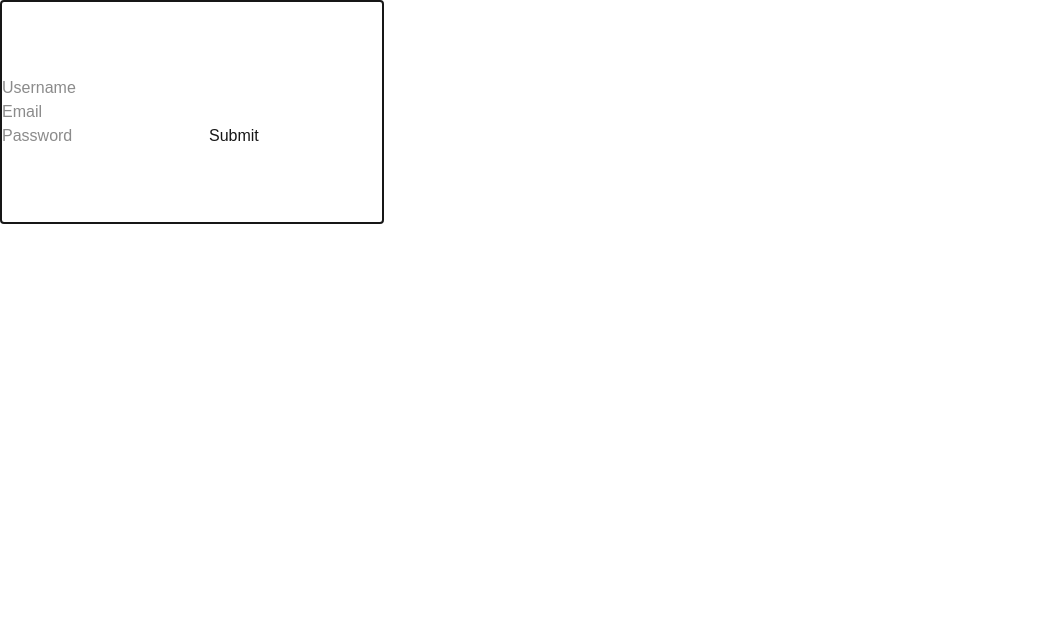
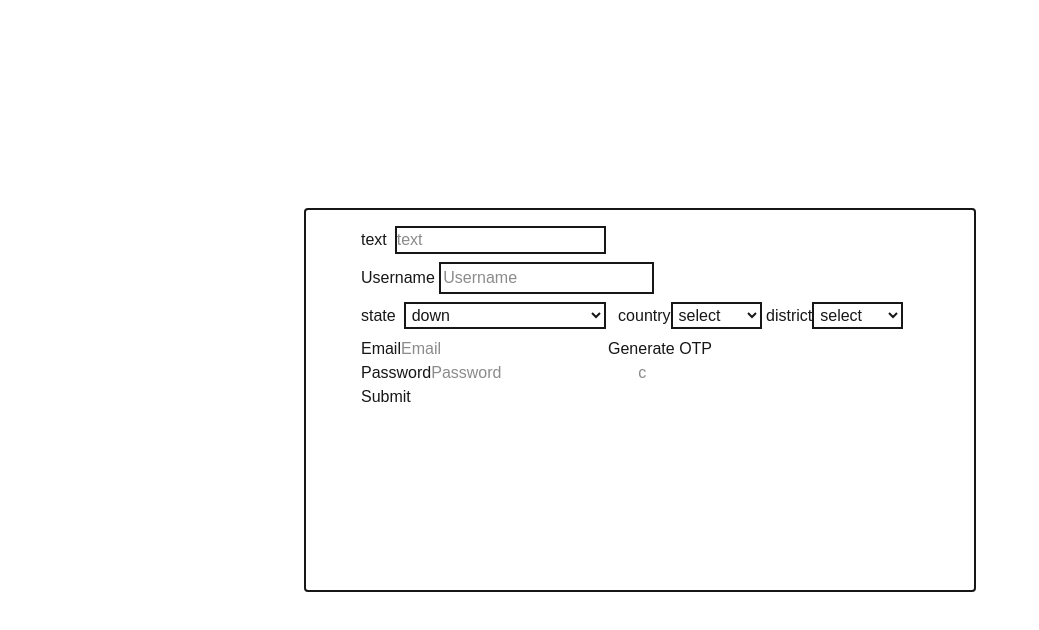
Before and after one commit to rajritik4041/Unvision, a Next.js app in the folder form_detect/: page /signup in a window 1280 px wide. Shown: the top 630 px of the page, without its empty margins (0-1039 px from the left). Built offline with nearby package versions, Linux system fonts and the light colour scheme.

Commit message:
sign up created

```diff
--- a/form_detect/src/app/(components)/signup/page.jsx
+++ b/form_detect/src/app/(components)/signup/page.jsx
@@ -29,13 +29,89 @@ function page() {
 
   return (
     <div>
-      <div className='border-2 rounded-[4px] h-56 w-96 flex flex-col items-center justify-center gap-4'>
-        <form onSubmit={handleSubmit(submitdata)}>
-          <input type="text" placeholder='Username' name='username' value={user.username} onChange={setdata} />
-          <input type="email" placeholder='Email' value={user.email} name='email' onChange={setdata} />
-          <input type="password" placeholder='Password' value={user.password} name='password' onChange={setdata} />
-          <input type="submit" value="Submit" />
-        </form>
+      <div className='flex justify-center items-center h-[100vh]'>
+        <div className='border-2 rounded-[4px] h-96 w-2xl flex  justify-center gap-4 p-2'>
+          <form onSubmit={handleSubmit(submitdata)}>
+           <div>
+            <label htmlFor="text">text</label>
+             <input type="text" name="text" placeholder='text' className='border-2 m-2' />
+             </div>
+
+            <div>
+              <label htmlFor="username">Username </label>
+            <input type="text" placeholder='Username' name='username' value={user.username} onChange={setdata} className='border-2 p-0.5' />
+            </div>
+
+           <div>
+            <label htmlFor="state">state</label>
+            <select className='border-2 p-0.5 m-2'>
+              <option value="state">down</option>
+              <option value="state">Andhra Pradesh (AP)</option>
+              <option value="state">Arunachal Pradesh (AR) </option>
+              <option value="state">Assam (AS)</option>
+              <option value="state">Bihar (BR)</option>
+              <option value="state">Chhattisgarh (CG/CT)</option>
+              <option value="state">Goa (GA)</option>
+              <option value="state">Gujarat (GJ)</option>
+              <option value="state">Haryana (HR)</option>
+              <option value="state">Himachal Pradesh (HP)</option>
+              <option value="state">Jharkhand (JH)</option>
+              <option value="state">Karnataka (KA)</option>
+              <option value="state">Kerala (KL)</option>
+              <option value="state">Madhya Pradesh (MP)</option>
+              <option value="state">Maharashtra (MH)</option>
+              <option value="state">Manipur (MN)</option>
+              <option value="state">Meghalaya (ML)</option>
+              <option value="state"> Mizoram (MZ)</option>
+              <option value="state"> Nagaland (NL)</option>
+              <option value="state">Odisha (OR/OD)</option>
+              <option value="state">Punjab (PB)</option>
+              <option value="state">Rajasthan (RJ)</option>
+              <option value="state">Sikkim (SK)</option>
+              <option value="state">Tamil Nadu (TN)</option>
+              <option value="state">Telangana (TG/TS)</option>
+              <option value="state">Tripura (TR)</option>
+              <option value="state">Uttarakhand (UK/UT)</option>
+              <option value="state">Uttar Pradesh (UP)</option>
+              <option value="state">  West Bengal (WB)</option>
+            </select>
+            <label htmlFor="state"> country</label>
+            <select className='border-2 p-0.5'>
+              <option value="country">select</option>
+              <option value="country">india</option>
+              <option value="country">usa</option>
+              <option value="country">germany</option>
+              <option value="country">russia</option>
+            </select> <label htmlFor="district"> district</label>
+            <select className='border-2 p-0.5'>
+              <option value="country">select</option>
+              <option value="country">india</option>
+              <option value="country">usa</option>
+              <option value="country">germany</option>
+              <option value="country">russia</option>
+            </select>
+            </div>
+
+            <div>
+              <label htmlFor="email"> Email</label>
+               <input type="email" placeholder='Email' value={user.email} name='email' onChange={setdata} />
+               <button>
+              Generate OTP
+             </button>
+             <input type="number" />
+               </div>
+          <div>
+            <label htmlFor="password">Password</label>
+             <input type="password" placeholder='Password' value={user.password} name='password' onChange={setdata} />
+             <input type="c" placeholder='c' value={user.password} name='password' onChange={setdata} />
+
+             </div>
+           <div>
+             <input type="submit" value="Submit" />
+
+             </div>
+          </form>
+        </div>
       </div>
     </div>
   )
```
